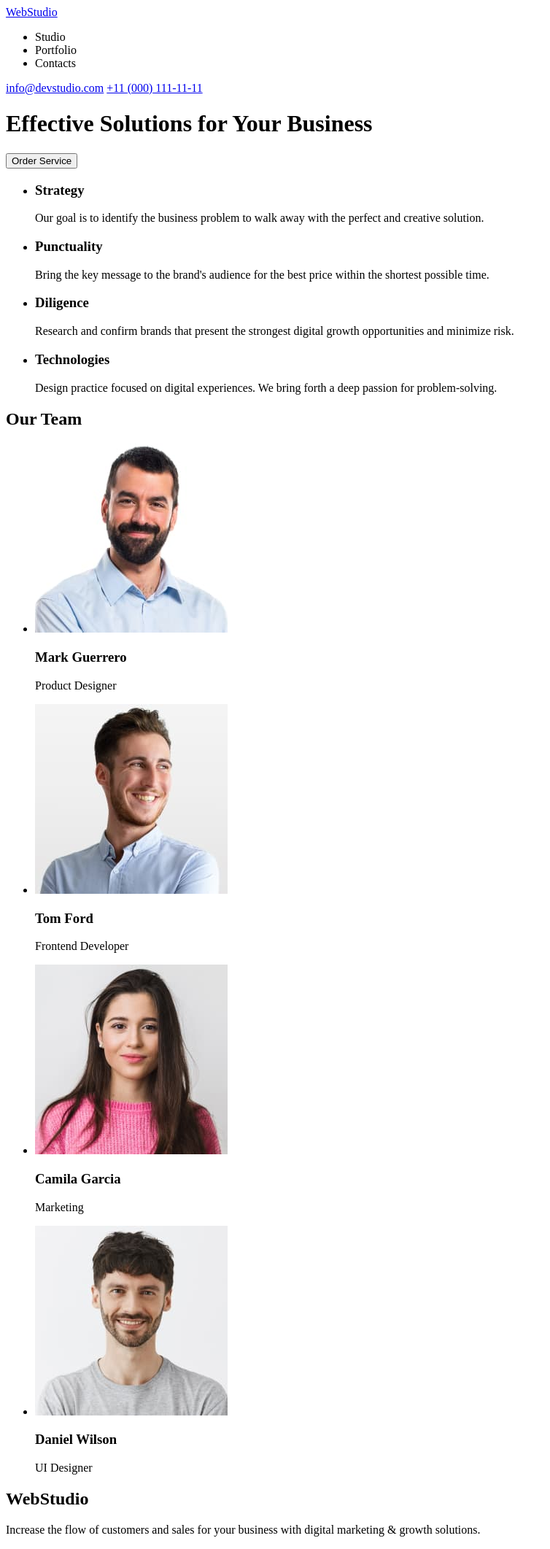
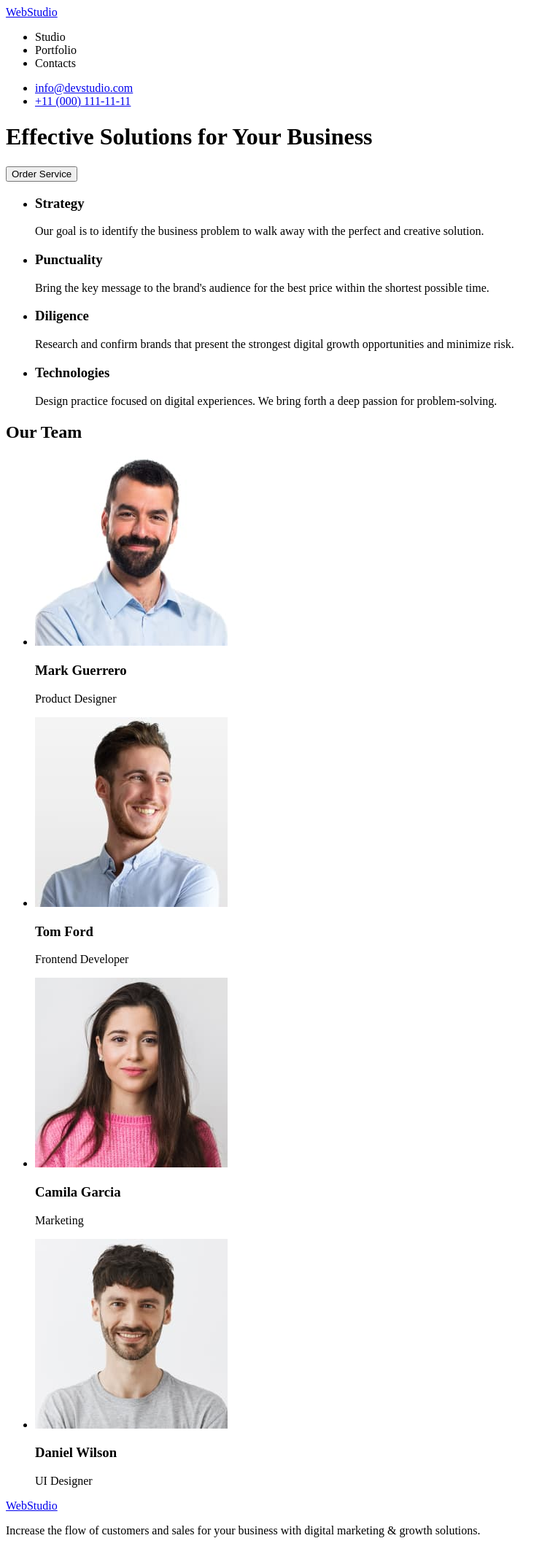
Before and after one commit to Taras0319/goit-markup-hw-01, a plain HTML site: page index.html in a window 1280 px wide. Shown: the whole page at 73% size, without its empty margins (0-754 px from the left). Drawn offline with Linux system fonts and the light colour scheme.

Commit message:
update first home work

```diff
--- a/index.html
+++ b/index.html
@@ -8,15 +8,17 @@
   <body>
     <header>
       <nav>
-        <a href="WebStudio">WebStudio</a>
+        <a href="./index.html">WebStudio</a>
         <ul>
-          <li>Studio</li>
-          <li>Portfolio</li>
-          <li>Contacts</li>
+          <li><a href="index.html"></a>Studio</li>
+          <li><a href="index.html"></a>Portfolio</li>
+          <li><a href="index.html"></a>Contacts</li>
         </ul>
       </nav>
-      <a href="info@devstudio.com">info@devstudio.com</a>
-      <a href="tel:+110001111111">+11 (000) 111-11-11</a>
+      <ul>
+        <li><a href="info@devstudio.com">info@devstudio.com</a></li>
+        <li><a href="tel:+110001111111">+11 (000) 111-11-11</a></li>
+      </ul>
     </header>
     <main>
       <sektion>
@@ -102,7 +104,7 @@
       </sektion>
     </main>
     <footer>
-      <h2>WebStudio</h2>
+      <a href="./index.html">WebStudio</a>
       <p>
         Increase the flow of customers and sales for your business with digital
         marketing & growth solutions.
```
